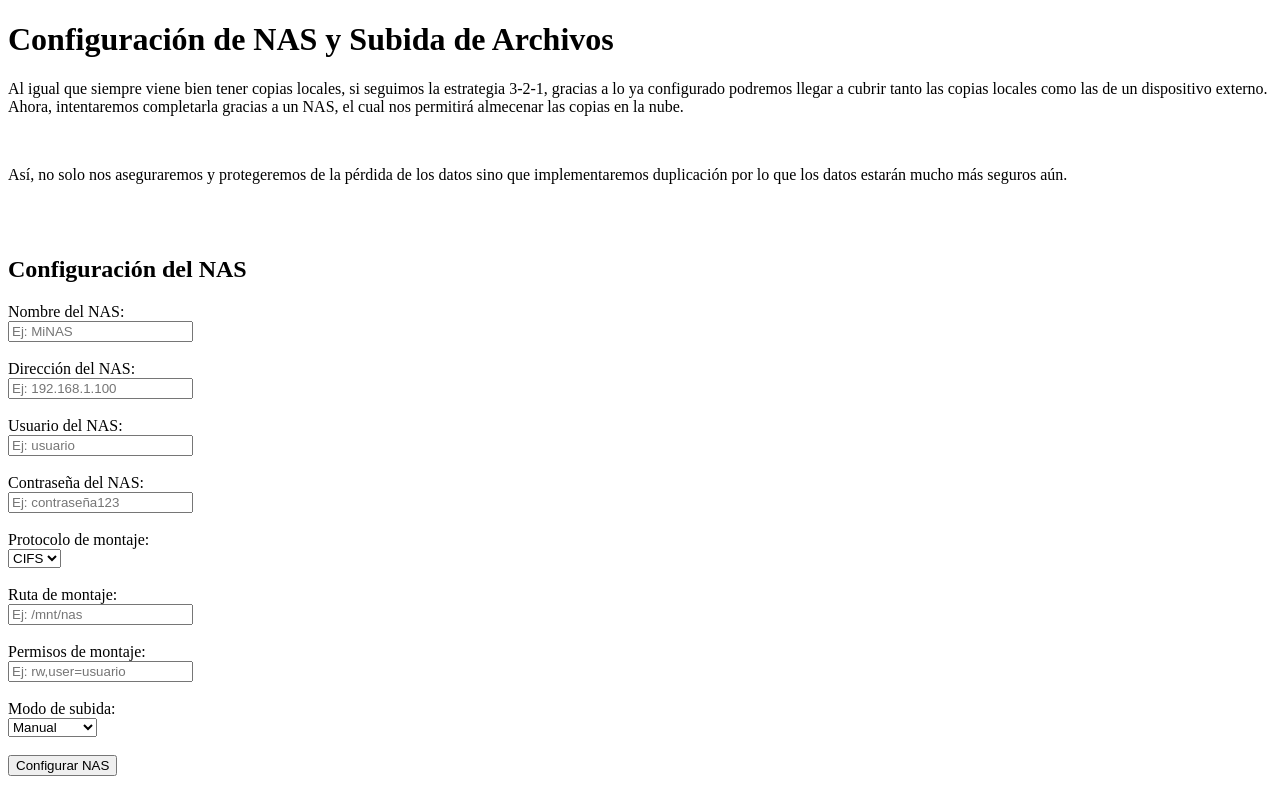
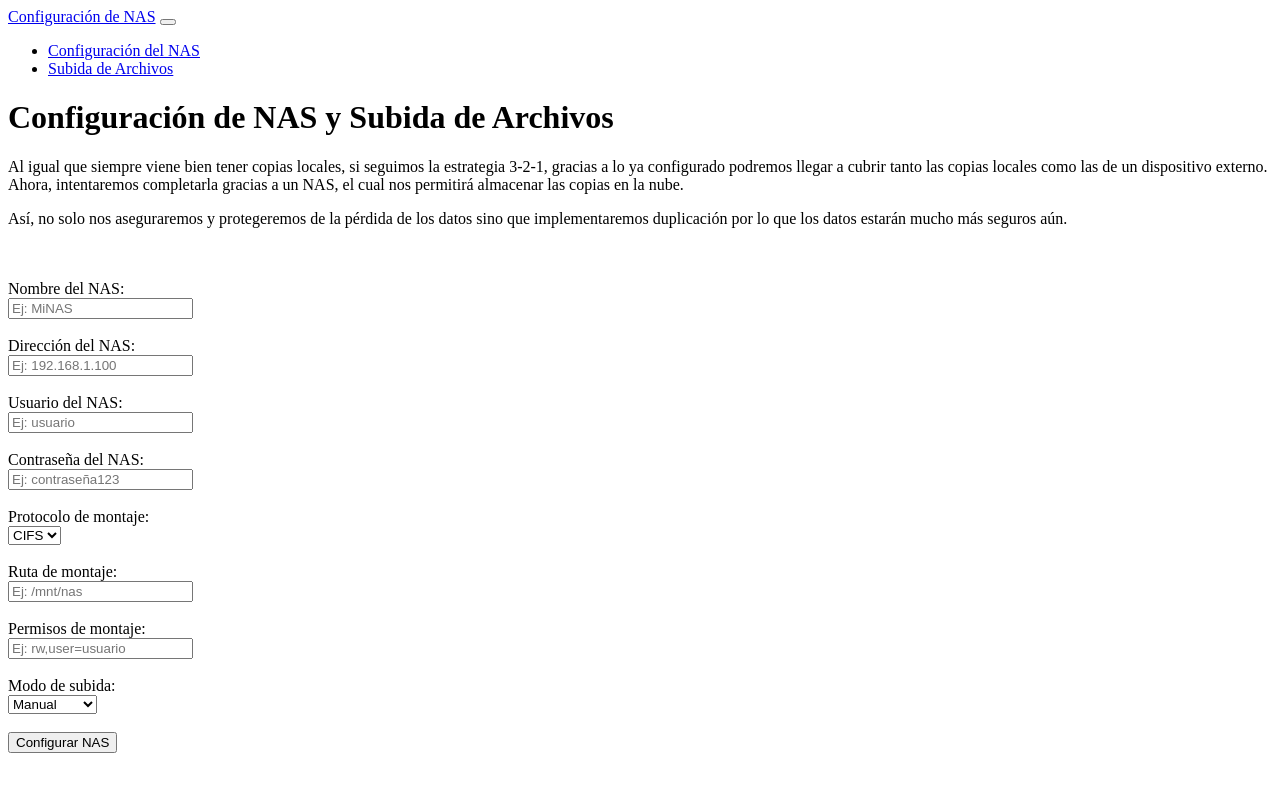
Before and after one commit to gabrielASIR/test_TFG, a Django app: template copias/templates/copias/configuracion_nas.html in a window 1280 px wide. Run offline with Django 3.2, Linux system fonts and the light colour scheme; the template is opened without the code that fills it, so the values that code supplies are empty.

Commit message:
Update configuracion_nas.html

```diff
--- a/copias/templates/copias/configuracion_nas.html
+++ b/copias/templates/copias/configuracion_nas.html
@@ -6,13 +6,31 @@
     <title>Configuración de NAS y Subida de Archivos</title>
 </head>
 <body>
-    <h1>Configuración de NAS y Subida de Archivos</h1>
+    <nav class="navbar navbar-expand-lg navbar-light bg-light">
+        <a class="navbar-brand" href="#">Configuración de NAS</a>
+        <button class="navbar-toggler" type="button" data-toggle="collapse" data-target="#navbarSupportedContent" aria-controls="navbarSupportedContent" aria-expanded="false" aria-label="Toggle navigation">
+            <span class="navbar-toggler-icon"></span>
+        </button>
+
+        <div class="collapse navbar-collapse" id="navbarSupportedContent">
+            <ul class="navbar-nav mr-auto">
+                <li class="nav-item">
+                    <a class="nav-link" href="#configuracion_nas">Configuración del NAS</a>
+                </li>
+                <li class="nav-item">
+                    <a class="nav-link" href="#subida_archivos">Subida de Archivos</a>
+                </li>
+            </ul>
+        </div>
+    </nav>
+
+    <div class="container">
+        <h1 id="configuracion_nas">Configuración de NAS y Subida de Archivos</h1>
         <p>Al igual que siempre viene bien tener copias locales, si seguimos la estrategia 3-2-1, gracias a lo ya configurado podremos
         llegar a cubrir tanto las copias locales como las de un dispositivo externo. Ahora, intentaremos completarla gracias a un NAS, el cual
-    nos permitirá almecenar las copias en la nube.</p><br>
+        nos permitirá almacenar las copias en la nube.</p>
         <p>Así, no solo nos aseguraremos y protegeremos de la pérdida de los datos sino que implementaremos duplicación por lo que los datos estarán
         mucho más seguros aún.</p><br><br>
-    <h2>Configuración del NAS</h2>
 
         {% if mensaje_error %}
             <p>{{ mensaje_error }}</p>
@@ -52,5 +70,6 @@
 
             <button type="submit">Configurar NAS</button>
         </form>
+    </div>
 </body>
 </html>
```
Lines whose indentation alone changed are shown as unchanged.
